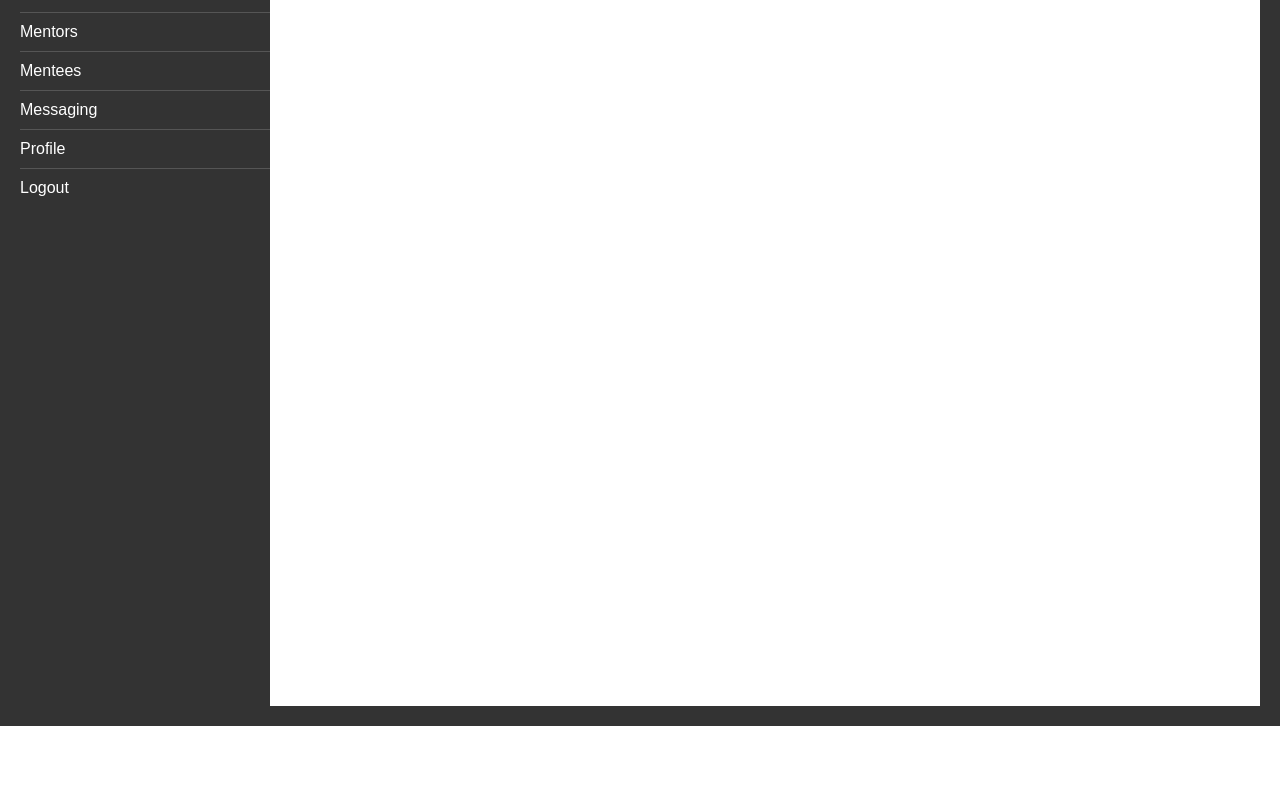
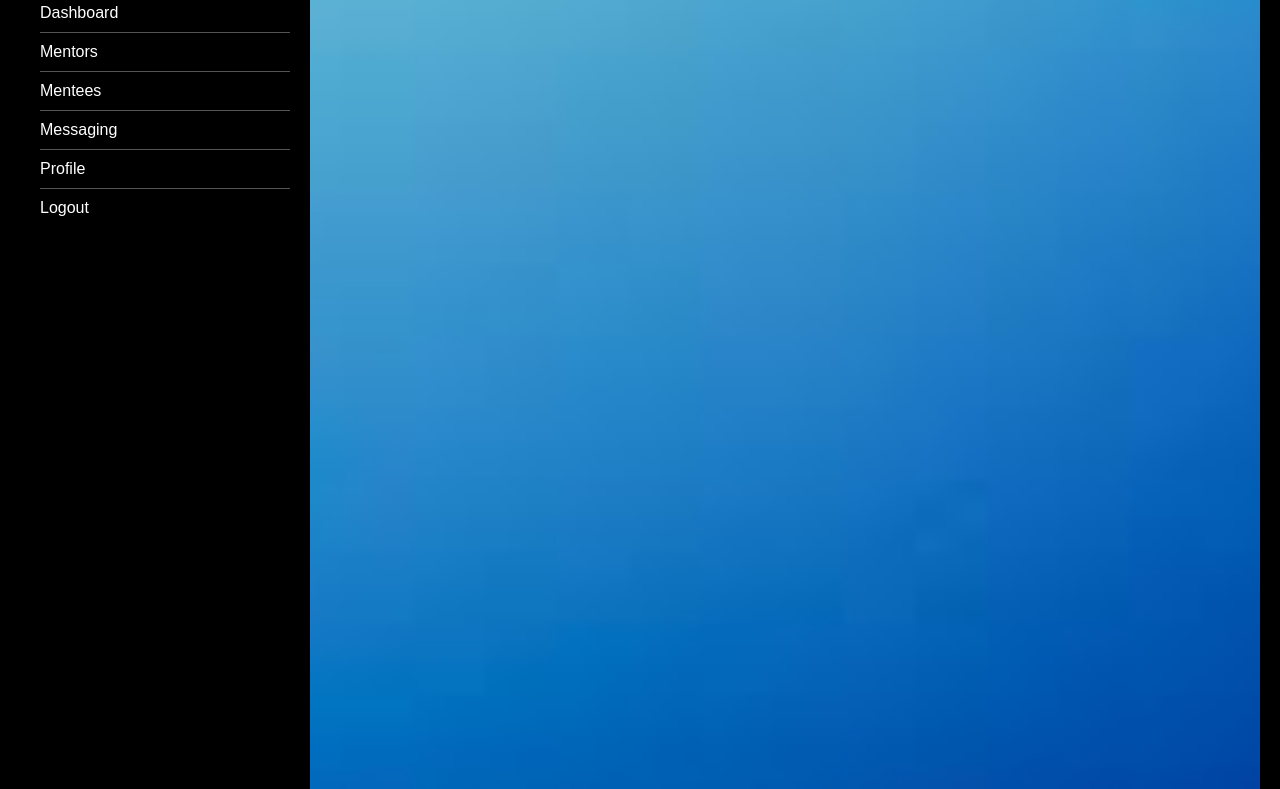
Before and after one commit to colincherney/mentorship-app, a website: page public/html-pages/mentors.html in a window 1280 px wide. Shown: the part 114-903 px from the top of the page. Before the commit the page ends 840 px from the top, so only its background shows below. Drawn offline with Linux system fonts and the light colour scheme; no server answers.

Commit message:
css changes to mentor page

```diff
--- a/public/html-pages/mentors.html
+++ b/public/html-pages/mentors.html
@@ -1,5 +1,6 @@
 <!DOCTYPE html>
 <html lang="en">
+
 <head>
   <meta charset="UTF-8" />
   <meta name="viewport" content="width=device-width, initial-scale=1.0" />
@@ -10,59 +11,85 @@
       margin: 0;
       padding: 0;
       display: flex;
-        border: 20px solid #333;
+      border: 20px solid #000;
     }
+
     #sidebar {
-        background-color: #333;
+      background-color: #000;
       color: white;
       width: 250px;
-        height: 100vh;
+      height: 200vh;
+      padding: 20px;
     }
+
     #content {
       flex: 1;
       padding: 20px;
+      max-width: 1200px;
+      margin: 0 auto;
+      padding: 20px;
+      text-align: center;
+      background-image: url('./pictures/download.jpeg');
+      background-size: cover;
+      /* Make the background image cover the entire container */
+      background-position: center;
+      /* Center the background image */
+      background-repeat: no-repeat;
+      /* Prevent the background image from repeating */
+      /* Other styles remain the same */
     }
+
     ul {
       list-style-type: none;
       padding: 0;
       margin: 0;
     }
+
     ul li {
       padding: 10px 0;
       border-bottom: 1px solid #555;
     }
+
     ul li:last-child {
       border-bottom: none;
     }
+
     a {
       color: white;
       text-decoration: none;
     }
+
     a:hover {
       text-decoration: underline;
     }
+
     .mentor-profile {
       border: 1px solid #ccc;
       border-radius: 5px;
       padding: 20px;
       margin-bottom: 20px;
     }
+
     .mentor-profile img {
       max-width: 100px;
       border-radius: 50%;
     }
+
     .mentor-profile {
       border: 1px solid #ccc;
       border-radius: 5px;
       padding: 20px;
       margin-bottom: 20px;
     }
+
     .mentor-profile img {
       max-width: 100px;
       border-radius: 50%;
     }
+
     .request-button {
-            background-color: #4CAF50; /* Green */
+      background-color: #4CAF50;
+      /* Green */
       border: none;
       color: white;
       padding: 10px 20px;
@@ -74,12 +101,13 @@
       cursor: pointer;
       border-radius: 5px;
     }
+
     .request-button:hover {
       background-color: #45a049;
     }
-
   </style>
 </head>
+
 <body>
   <div id="sidebar">
     <h2>MentorMe</h2>
@@ -123,4 +151,5 @@
   <script src="scripts/mentors.js"></script>
   <script src="scripts/logout.js"></script>
 </body>
+
 </html>
```
Lines whose indentation alone changed are shown as unchanged.
